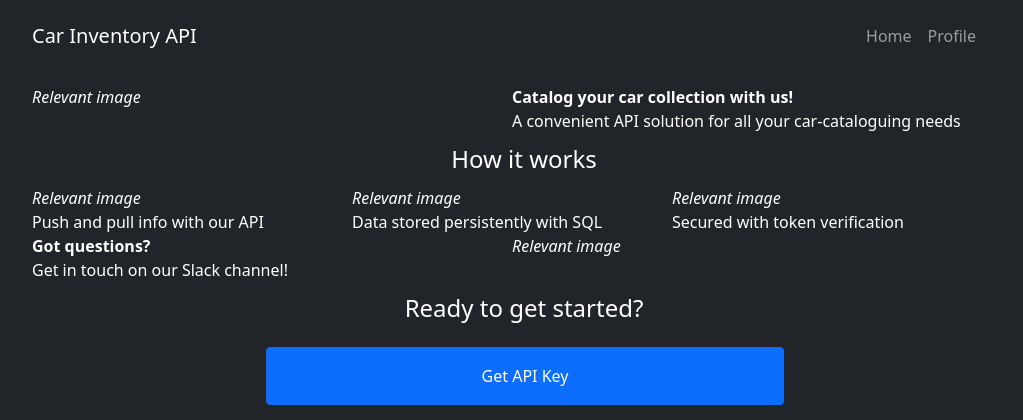
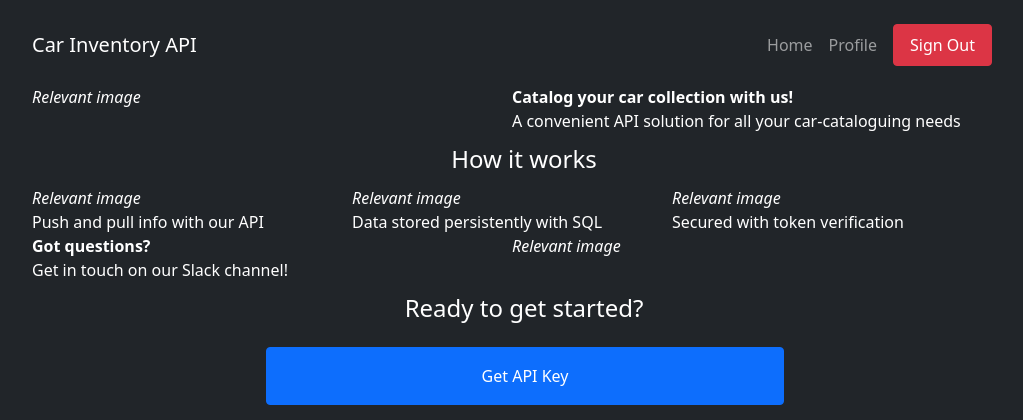
Before and after one commit to jcksnfales/ct_flask_hw_carinventory, a Flask app: page / in a window 1280 px wide. Shown: the top 420 px of the page, without its empty margins (128-1151 px from the left). Run offline with Flask 2, Linux system fonts and the light colour scheme; the visitor is signed in with stand-in values (Sample User, id 1); some libraries are stand-ins or nearby versions.

Commit message:
Runtime bug fixes

```diff
--- a/car_inv_api/authentication/routes.py
+++ b/car_inv_api/authentication/routes.py
@@ -21,7 +21,7 @@ def signup():
             db.session.commit()
 
             flash(f'You have successfully created a user account {email}', 'User-created')
-            return redirect(url_for('site.home'))
+            return redirect(url_for('site.landing'))
     except:
         raise Exception('Invalid form data: Please check your form')
     return render_template('sign_up.html', form=form)
@@ -39,7 +39,7 @@ def signin():
             logged_user = User.query.filter(User.email == email).first()
             if logged_user and check_password_hash(logged_user.password, password):
                 login_user(logged_user)
-                flash('You were successful in your initiation. Congratulations, and welcome to the Jedi Knights', 'auth-success')
+                flash('Authentication success', 'auth-success')
                 return redirect(url_for('site.profile'))
             else:
                 flash('You do not have access to this content.', 'auth-failed')
@@ -51,4 +51,4 @@ def signin():
 @auth.route('/logout')
 def logout():
     logout_user()
-    return redirect(url_for('site.home'))
+    return redirect(url_for('site.landing'))
--- a/car_inv_api/templates/base.html
+++ b/car_inv_api/templates/base.html
@@ -19,16 +19,17 @@
             <div class="collapse navbar-collapse" id="navmenu">
                 <ul class="navbar-nav ms-auto ps-2 me-2">
                     <li class="nav-item">
-                        <a href="#" class="nav-item nav-link">Home</a>
+                        <a href="{{ url_for('site.landing') }}" class="nav-item nav-link">Home</a>
                     </li>
                 {% if current_user.is_authenticated %}
                     <li class="nav-item"> <!-- only show if the user is logged in -->
-                        <a href="#" class="nav-item nav-link">Profile</a>
+                        <a href="{{ url_for('site.profile') }}" class="nav-item nav-link">Profile</a>
                     </li>
                 </ul>
+                <a href="{{ url_for('auth.logout') }}" class="btn btn-danger text-white nav-link my-2" style=".active { text-color: white; }">Sign Out</a>
                 {% else %}
                 </ul>
-                <a href="#" class="btn btn-primary text-white nav-link my-2">Sign In</a>
+                <a href="{{ url_for('auth.signin') }}" class="btn btn-primary text-white nav-link my-2">Sign In</a>
                 {% endif %}
             </div>
         </div>
--- a/config.py
+++ b/config.py
@@ -12,7 +12,7 @@ class Config():
 
     FLASK_APP = os.getenv('FLASK_APP')
     FLASK_ENV = os.getenv('FLASK_ENV')
-    SECRET_KEY = os.environ.get('SUPER_DUPER_SECRET_KEY')
+    SECRET_KEY = os.environ.get('SECRET_KEY') or 'SUPER DUPER SECRET KEY'
 
     SQLALCHEMY_DATABASE_URI = os.environ.get('DATABASE_URI') or 'sqlite:///' + os.path.join(basedir, 'car_inv_api.db')
     SQLALCHEMY_TRACK_NOTIFICATIONS = False
```
